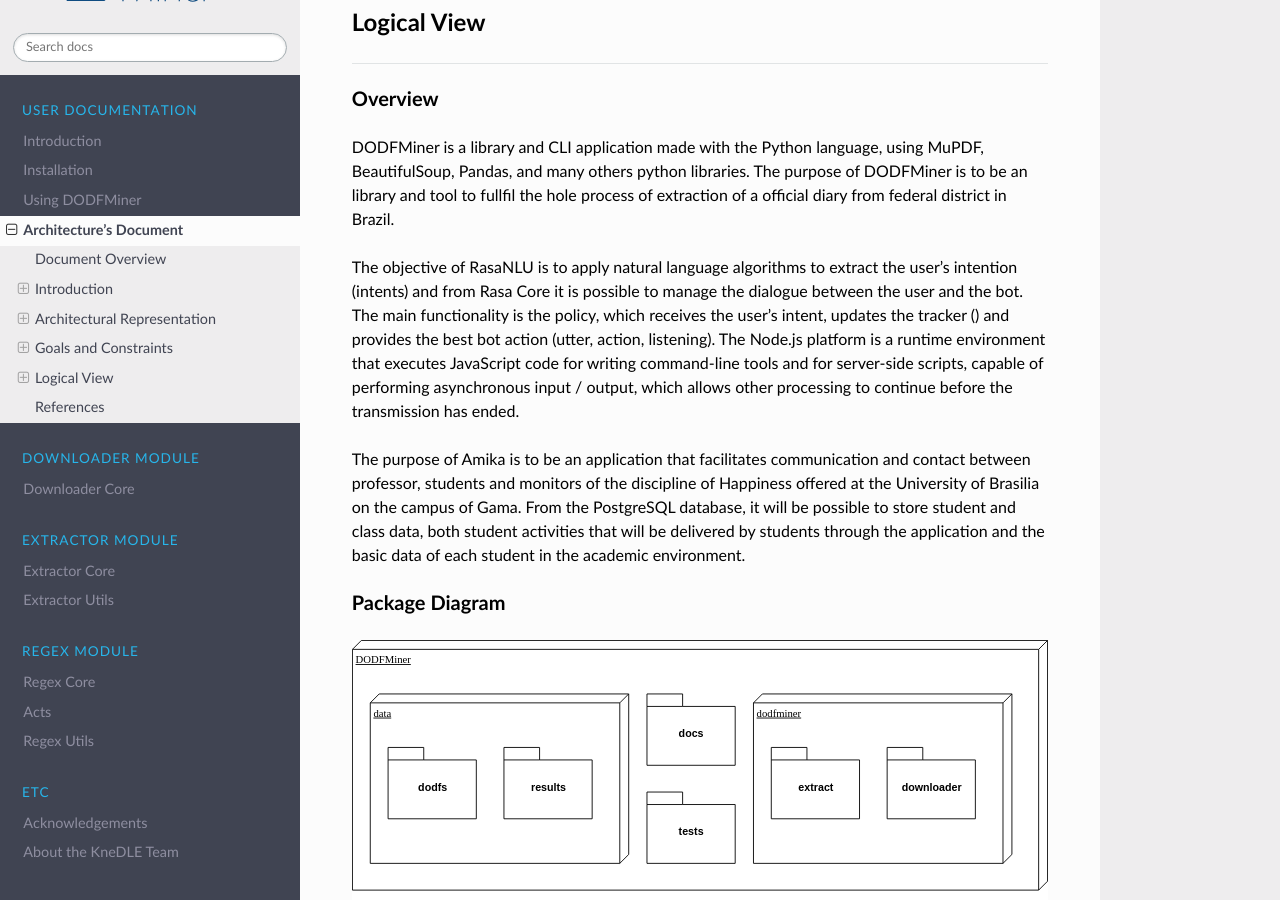
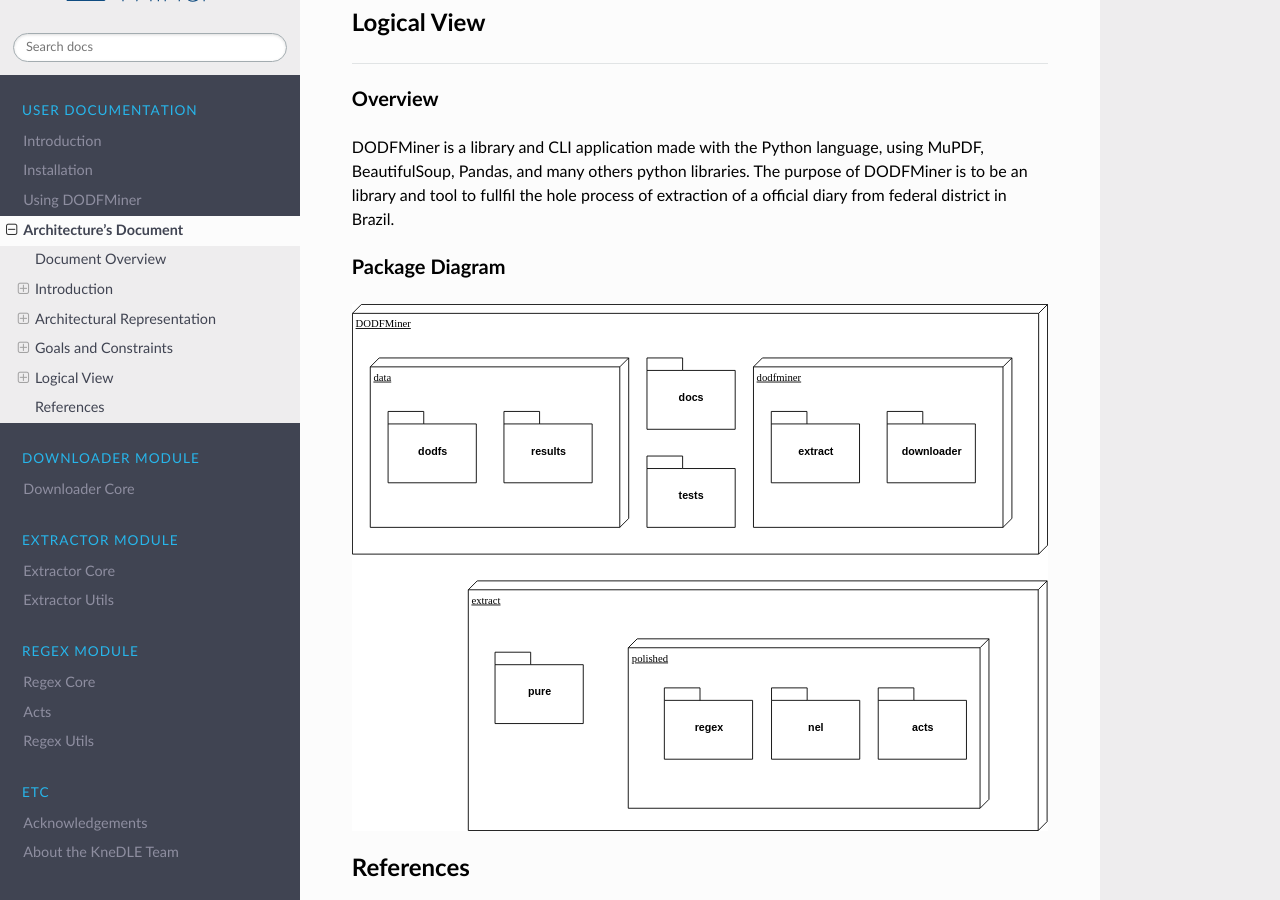
Before and after one commit to UnB-KnEDLe/DODFMiner, a Sphinx documentation site: the page built from docs/source/user/ARCH.md, in a window 1280 px wide and 900 px high, scrolled down 3767 px. Built offline with Sphinx 7.4.7 and the Read the Docs theme 2.0.0, drawn with Linux system fonts in a browser that asks for light colours.

Commit message:
Fixed Extraneous text

```diff
--- a/docs/source/user/ARCH.md
+++ b/docs/source/user/ARCH.md
@@ -134,11 +134,6 @@ Following are some of the most essencial tecnologies used with the DODFMiner app
 
 DODFMiner is a library and CLI application made with the Python language, using MuPDF, BeautifulSoup, Pandas, and many others python libraries. The purpose of DODFMiner is to be an library and tool to fullfil the hole process of extraction of a official diary from federal district in Brazil.
 
-
-The objective of RasaNLU is to apply natural language algorithms to extract the user's intention (intents) and from Rasa Core it is possible to manage the dialogue between the user and the bot. The main functionality is the policy, which receives the user's intent, updates the tracker () and provides the best bot action (utter, action, listening). The Node.js platform is a runtime environment that executes JavaScript code for writing command-line tools and for server-side scripts, capable of performing asynchronous input / output, which allows other processing to continue before the transmission has ended.
-
-The purpose of Amika is to be an application that facilitates communication and contact between professor, students and monitors of the discipline of Happiness offered at the University of Brasilia on the campus of Gama. From the PostgreSQL database, it will be possible to store student and class data, both student activities that will be delivered by students through the application and the basic data of each student in the academic environment.
-
 ### Package Diagram
 
 ![](../_static/pacotes.svg)
```
